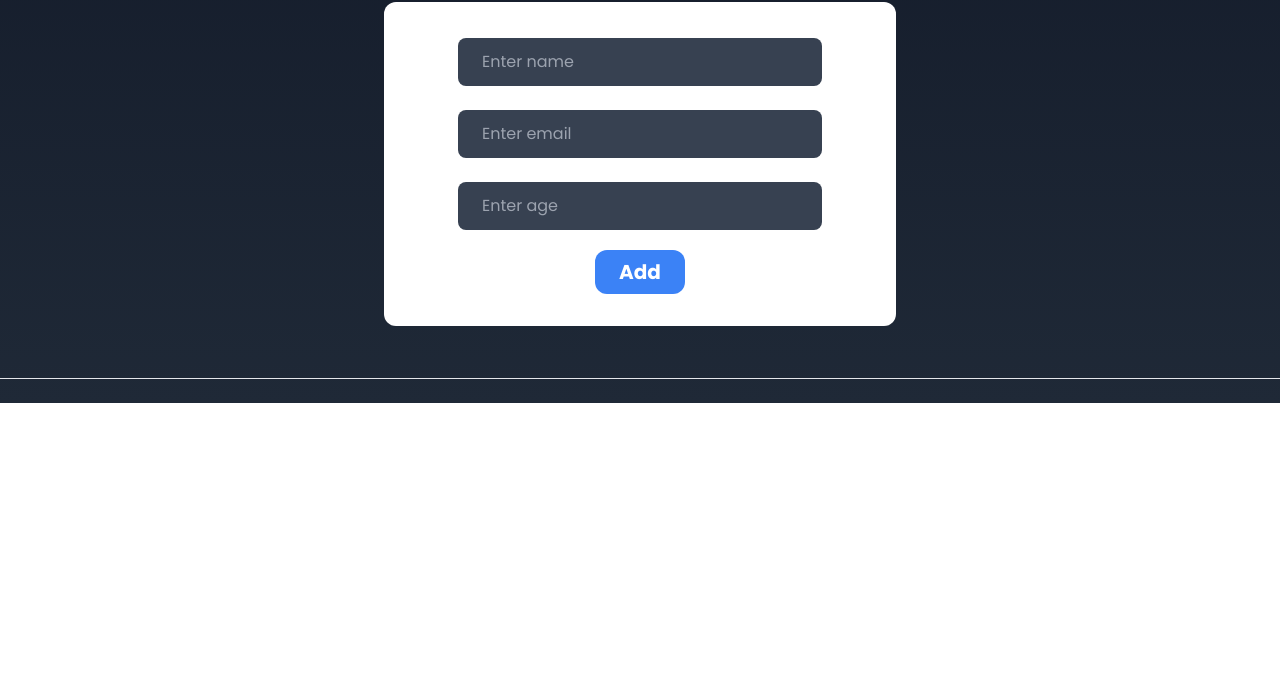
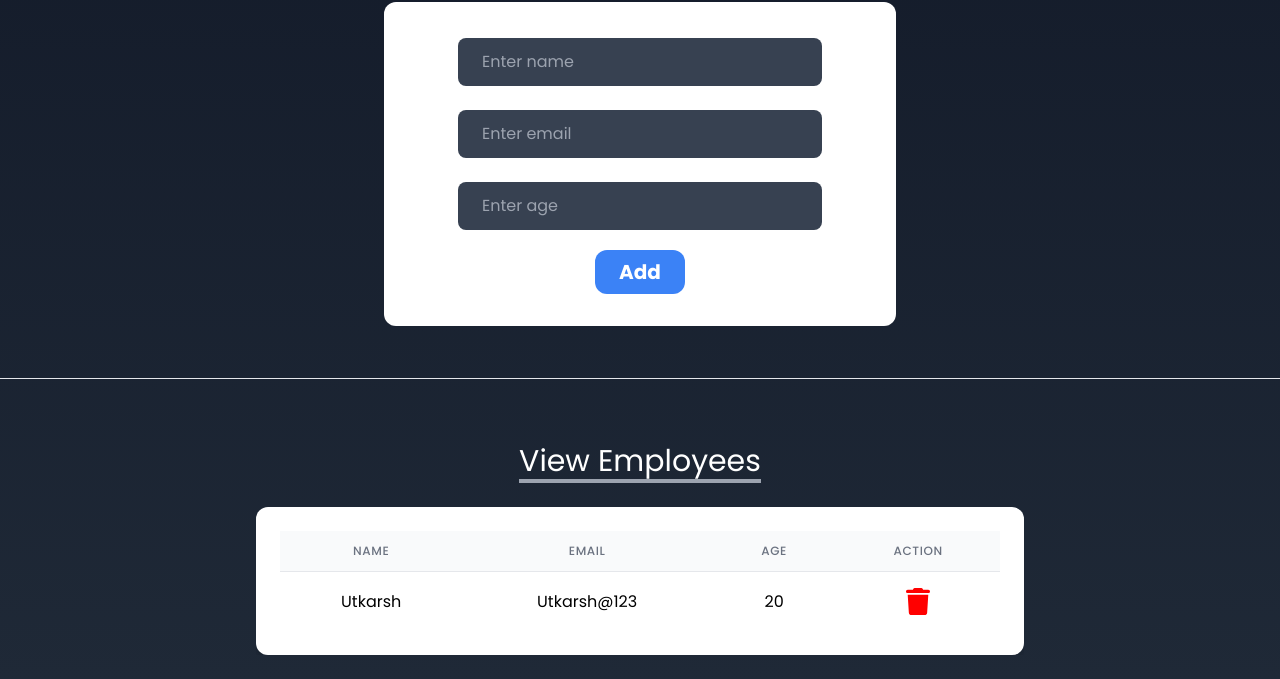
Before and after one commit to utkarsh2004git/Todo-theme-change, a website: page public/index.html in a window 1280 px wide. Shown: the part 290-969 px from the top of the page. Before the commit the page ends 800 px from the top, so only its background shows below. Drawn offline with Linux system fonts and the light colour scheme.

Commit message:
added view employees

```diff
--- a/public/index.html
+++ b/public/index.html
@@ -89,6 +89,34 @@
         <hr>
 
 
+        <div id="view" class="sm:w-3/5 mx-auto mt-10 overflow-x-auto">
+            <div>
+                <h2 class="text-white text-3xl border-b-4 border-gray-400 w-fit mx-auto my-6 ">View Employees</h2>
+            </div>
+            <div class="bg-white p-6 rounded-xl shadow-lg">
+                <table class="min-w-full divide-y divide-gray-200">
+                    <thead class="bg-gray-50">
+                        <tr class="text-center">
+                            <th class="px-3 text-center sm:px-6 py-3 text-xs font-medium text-gray-500 uppercase tracking-wider">Name</th>
+                            <th class="px-3 text-center sm:px-6 py-3 text-xs font-medium text-gray-500 uppercase tracking-wider">Email</th>
+                            <th class="px-3 text-center sm:px-6 py-3 text-xs font-medium text-gray-500 uppercase tracking-wider">Age</th>
+                            <th class="px-3 text-center sm:px-6 py-3 text-xs font-medium text-gray-500 uppercase tracking-wider">Action</th>
+                        </tr>
+                    </thead>
+                    <tbody class="bg-white divide-y divide-gray-200">
+                        <tr >
+                            <td class="px-3 sm:px-6 text-center py-4 whitespace-nowrap">Utkarsh</td>
+                            <td class="px-3 sm:px-6 text-center py-4 whitespace-nowrap ">Utkarsh@123</td>
+                            <td class="px-3 sm:px-6 text-center py-4 whitespace-nowrap ">20</td>
+                            <td class="px-3 sm:px-6 text-center py-4 whitespace-nowrap ">
+                                <img class="w-6  mx-auto hover:scale-125 duration-200 cursor-pointer " src="../images/delete.svg" alt="dlt">
+                            </td>
+                        </tr>
+                    </tbody>
+                </table>
+            </div>
+        </div>
+
 
 
     </div>
```
Also changed, not shown: images/delete.svg (added).
